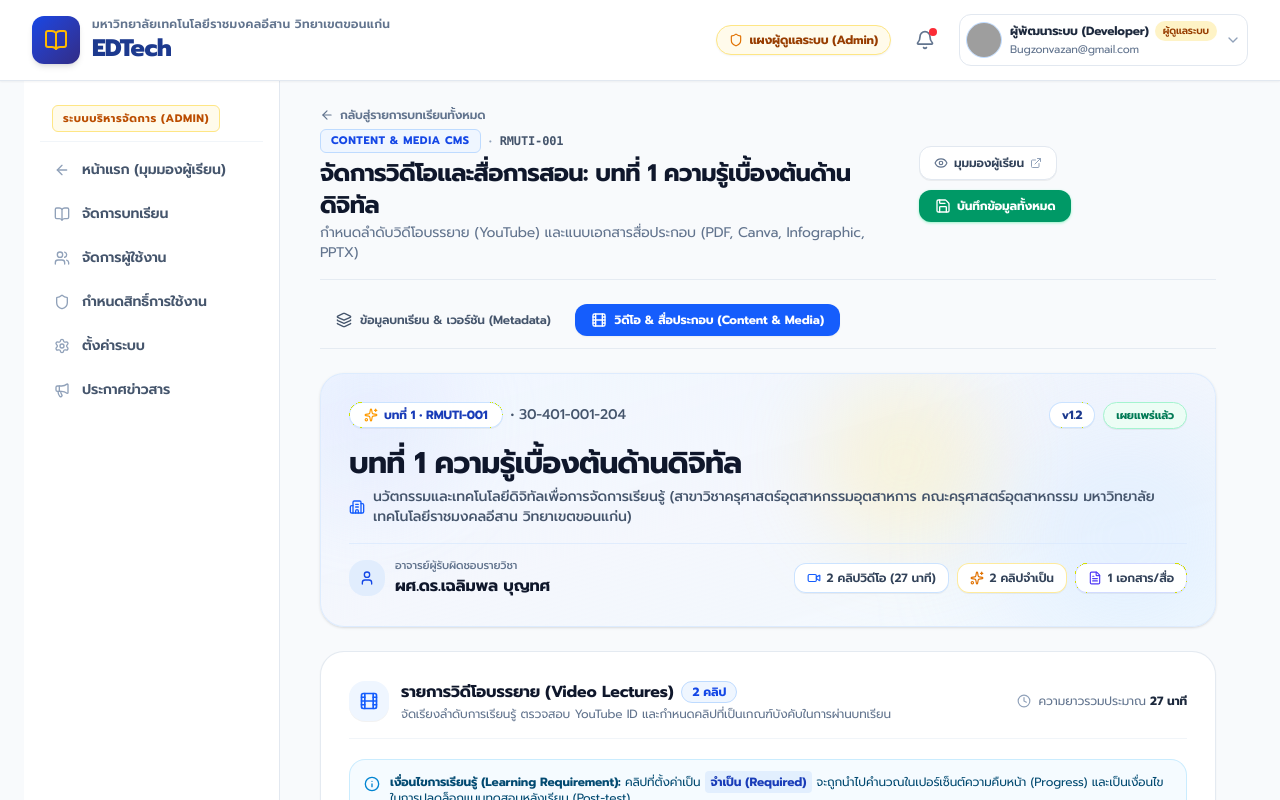
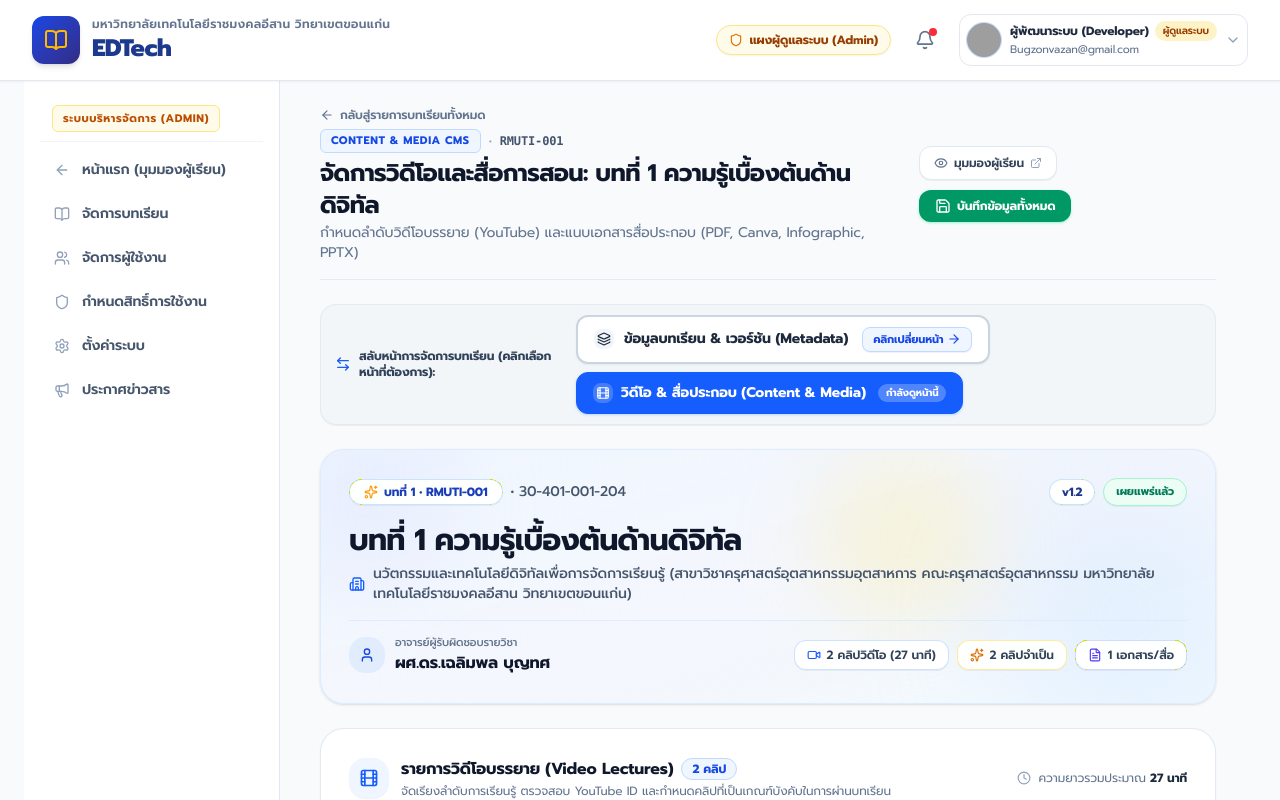
Before and after one commit to APrxp12/edtech-rmuti-lms, a Next.js app: page /admin/lessons/lsn-001/content in a window 1280 px wide. Shown: the top 800 px of the page. Built offline with nearby package versions, Linux system fonts and the light colour scheme; grey boxes are pictures that could not be loaded.

Commit message:
style(admin): enhance page switcher tabs into prominent interactive buttons with clear click affordance

```diff
--- a/src/app/(admin)/admin/lessons/[id]/content/page.tsx
+++ b/src/app/(admin)/admin/lessons/[id]/content/page.tsx
@@ -8,7 +8,7 @@ import {
   CheckCircle2, AlertTriangle, ExternalLink, Image as ImageIcon,
   FileCode, Layers, Sparkles, Video, ArrowUp, ArrowDown, Eye,
   Building2, User, Clock, Check, X, Film, Info, HelpCircle,
-  FolderOpen, Shield, ChevronRight, Copy
+  FolderOpen, Shield, ChevronRight, Copy, ArrowLeftRight, ArrowRight
 } from 'lucide-react';
 import { useAppStore } from '@/data/store';
 import { LessonVideo, LessonResource } from '@/types';
@@ -263,22 +263,43 @@ export default function LessonContentEditorPage() {
         </div>
       </div>
 
-      {/* Tabs Navigation Switcher */}
-      <div className="flex items-center gap-2 border-b border-slate-200/80 pb-3">
+      {/* Tabs Navigation Switcher (Prominent Interactive Buttons) */}
+      <div className="bg-slate-100/90 p-2 sm:p-2.5 rounded-2xl border border-slate-200/90 flex flex-col sm:flex-row sm:items-center justify-between gap-2.5 shadow-2xs">
+        <div className="flex items-center gap-2 text-xs font-bold text-slate-700 px-1">
+          <ArrowLeftRight className="w-4 h-4 text-blue-600 shrink-0" />
+          <span>สลับหน้าการจัดการบทเรียน (คลิกเลือกหน้าที่ต้องการ):</span>
+        </div>
+
+        <div className="flex flex-wrap items-center gap-2">
+          {/* Tab 1: Metadata (Clickable Button to Switch) */}
           <Link
             href={`/admin/lessons/${lesson.id}/metadata`}
-          className="px-4 py-2 text-xs font-semibold text-slate-600 hover:text-blue-600 hover:bg-slate-100 rounded-xl transition flex items-center gap-2"
+            className="px-4 py-2.5 bg-white hover:bg-blue-50 text-slate-800 hover:text-blue-700 border-2 border-slate-300 hover:border-blue-500 rounded-xl text-xs sm:text-sm font-bold shadow-xs hover:shadow-md transition-all flex items-center gap-2.5 group cursor-pointer active:scale-98"
+            title="คลิกเพื่อสลับไปยังหน้าแก้ไขข้อมูลบทเรียนและเวอร์ชัน"
           >
-          <Layers className="w-4 h-4" />
+            <div className="w-5 h-5 rounded-lg bg-slate-100 group-hover:bg-blue-100 group-hover:text-blue-600 flex items-center justify-center transition">
+              <Layers className="w-3.5 h-3.5" />
+            </div>
             <span>ข้อมูลบทเรียน & เวอร์ชัน (Metadata)</span>
+            <span className="text-[11px] font-bold bg-blue-50 text-blue-700 border border-blue-200 group-hover:bg-blue-600 group-hover:text-white group-hover:border-blue-600 px-2.5 py-1 rounded-lg transition-all flex items-center gap-1 shadow-2xs ml-1">
+              <span>คลิกเปลี่ยนหน้า</span>
+              <ArrowRight className="w-3.5 h-3.5 group-hover:translate-x-0.5 transition-transform" />
+            </span>
           </Link>
-        <Link
-          href={`/admin/lessons/${lesson.id}/content`}
-          className="px-4 py-2 text-xs font-bold bg-blue-600 text-white rounded-xl shadow-xs flex items-center gap-2"
+
+          {/* Tab 2: Content (Active) */}
+          <div
+            className="px-4 py-2.5 bg-blue-600 text-white rounded-xl text-xs sm:text-sm font-bold shadow-sm shadow-blue-200 flex items-center gap-2 border border-blue-600 select-none"
           >
-          <Film className="w-4 h-4" />
+            <div className="w-5 h-5 rounded-lg bg-white/20 flex items-center justify-center">
+              <Film className="w-3.5 h-3.5 text-white" />
+            </div>
             <span>วิดีโอ & สื่อประกอบ (Content & Media)</span>
-        </Link>
+            <span className="text-[10px] font-bold bg-white/25 text-white px-2 py-0.5 rounded-full ml-1">
+              กำลังดูหน้านี้
+            </span>
+          </div>
+        </div>
       </div>
 
       {/* Save Success Toast Banner */}
--- a/src/app/(admin)/admin/lessons/[id]/metadata/page.tsx
+++ b/src/app/(admin)/admin/lessons/[id]/metadata/page.tsx
@@ -7,7 +7,8 @@ import {
   ArrowLeft, Save, AlertTriangle, BookOpen, Clock, Users,
   Send, Archive, Plus, CheckCircle2, ChevronRight, Target,
   Eye, ExternalLink, Layers, Film, Building2, User, Sparkles,
-  X, Check, HelpCircle, FileText, Video, Info, Calendar
+  X, Check, HelpCircle, FileText, Video, Info, Calendar,
+  ArrowLeftRight, ArrowRight
 } from 'lucide-react';
 import { useAppStore } from '@/data/store';
 import { StructuralWarningDialog } from '@/components/shared/SharedDialogs';
@@ -166,22 +167,43 @@ export default function LessonMetadataEditorPage() {
         </div>
       </div>
 
-      {/* Tabs Navigation Switcher */}
-      <div className="flex items-center gap-2 border-b border-slate-200/80 pb-3">
-        <Link
-          href={`/admin/lessons/${lesson.id}/metadata`}
-          className="px-4 py-2 text-xs font-bold bg-blue-600 text-white rounded-xl shadow-xs flex items-center gap-2"
+      {/* Tabs Navigation Switcher (Prominent Interactive Buttons) */}
+      <div className="bg-slate-100/90 p-2 sm:p-2.5 rounded-2xl border border-slate-200/90 flex flex-col sm:flex-row sm:items-center justify-between gap-2.5 shadow-2xs">
+        <div className="flex items-center gap-2 text-xs font-bold text-slate-700 px-1">
+          <ArrowLeftRight className="w-4 h-4 text-blue-600 shrink-0" />
+          <span>สลับหน้าการจัดการบทเรียน (คลิกเลือกหน้าที่ต้องการ):</span>
+        </div>
+
+        <div className="flex flex-wrap items-center gap-2">
+          {/* Tab 1: Metadata (Active) */}
+          <div
+            className="px-4 py-2.5 bg-blue-600 text-white rounded-xl text-xs sm:text-sm font-bold shadow-sm shadow-blue-200 flex items-center gap-2 border border-blue-600 select-none"
           >
-          <Layers className="w-4 h-4" />
+            <div className="w-5 h-5 rounded-lg bg-white/20 flex items-center justify-center">
+              <Layers className="w-3.5 h-3.5 text-white" />
+            </div>
             <span>ข้อมูลบทเรียน & เวอร์ชัน (Metadata)</span>
-        </Link>
+            <span className="text-[10px] font-bold bg-white/25 text-white px-2 py-0.5 rounded-full ml-1">
+              กำลังดูหน้านี้
+            </span>
+          </div>
+
+          {/* Tab 2: Content (Clickable Button to Switch) */}
           <Link
             href={`/admin/lessons/${lesson.id}/content`}
-          className="px-4 py-2 text-xs font-semibold text-slate-600 hover:text-blue-600 hover:bg-slate-100 rounded-xl transition flex items-center gap-2"
+            className="px-4 py-2.5 bg-white hover:bg-blue-50 text-slate-800 hover:text-blue-700 border-2 border-slate-300 hover:border-blue-500 rounded-xl text-xs sm:text-sm font-bold shadow-xs hover:shadow-md transition-all flex items-center gap-2.5 group cursor-pointer active:scale-98"
+            title="คลิกเพื่อสลับไปยังหน้าจัดการวิดีโอและสื่อการสอน"
           >
-          <Film className="w-4 h-4" />
+            <div className="w-5 h-5 rounded-lg bg-slate-100 group-hover:bg-blue-100 group-hover:text-blue-600 flex items-center justify-center transition">
+              <Film className="w-3.5 h-3.5" />
+            </div>
             <span>วิดีโอ & สื่อประกอบ (Content & Media)</span>
+            <span className="text-[11px] font-bold bg-blue-50 text-blue-700 border border-blue-200 group-hover:bg-blue-600 group-hover:text-white group-hover:border-blue-600 px-2.5 py-1 rounded-lg transition-all flex items-center gap-1 shadow-2xs ml-1">
+              <span>คลิกเปลี่ยนหน้า</span>
+              <ArrowRight className="w-3.5 h-3.5 group-hover:translate-x-0.5 transition-transform" />
+            </span>
           </Link>
+        </div>
       </div>
 
       {/* Save Success Toast Banner */}
```
Lines whose indentation alone changed are shown as unchanged.
